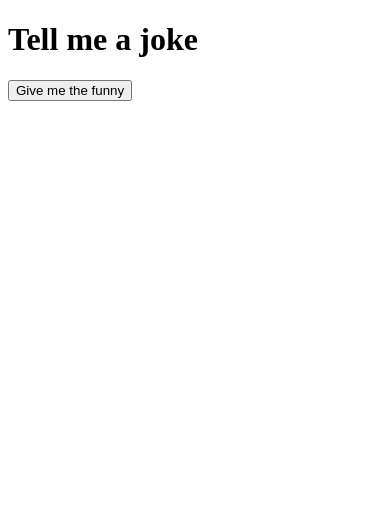
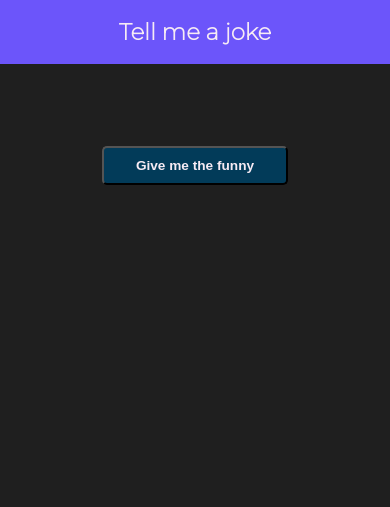
Before and after one commit to Bgoodhart16/Bgoodhart, a plain HTML site: page JokeWebsite/index.html in a window 390 px wide. Drawn offline with Linux system fonts and the light colour scheme; a web font is replaced by a local one.

Commit message:
messed with some framing and colors

```diff
--- a/JokeWebsite/index.html
+++ b/JokeWebsite/index.html
@@ -5,26 +5,43 @@
     <meta charset="UTF-8">
     <meta name="viewport" content="width=device-width, initial-scale=1.0">
     <meta http-equiv="X-UA-Compatible" content="ie=edge">
-        <title>Tell me a joke</title>
+    <title>Tell Me A Joke</title>
     <link rel="stylesheet" href="style.css">
+    <style>
+        @import url('https://fonts.googleapis.com/css2?family=Lobster&family=Montserrat:wght@200&display=swap');
+    </style>
+
+
 </head>
 
+<header>
+    <h1>Tell me a joke</h1>
+</header>
+
 <body>
-
-        <h1>Tell me a joke</h1>
-
-        <button id = "loadJoke">Give me the funny</button><br>
-
-        <div id = "setup">
-        </div><br>
-
-        <div id = "delivery">
+    <div id="contentWindow">
+        <div id = "wrapper">
+            <button id="loadJoke">Give me the funny</button><br>
         </div>
 
-        <script defer src="script.js" charset="utf-8">
 
+        <div id="wrapper">
+            <div id="setup">
+            </div><br>
+        </div>
 
-        </script>
+        <div id="wrapper">
+            <div id="delivery">
+            </div><br>
+        </div>
+
+        <div id="wrapper">
+            <div id="error">
+            </div><br>
+        </div>
+    </div>
+<script defer src="script.js" charset="utf-8"></script>
+
 
 </body>
 
--- a/JokeWebsite/script.js
+++ b/JokeWebsite/script.js
@@ -3,7 +3,9 @@ document.addEventListener("click", function (event) {
 
     fetch("https://v2.jokeapi.dev/joke/Any?safe-mode")
     .then((response) => response.json())
-    .then((data) => displayJoke(data));
+    .then((data) => displayJoke(data))
+    .catch(() => displayError());
+
 });
 
 function displayJoke(data) {
@@ -12,3 +14,8 @@ function displayJoke(data) {
     setup.innerHTML = data.setup;
     delivery.innerHTML = data.delivery;
 }
+
+function displayError() {
+    const error = document.getElementById("error");
+    error.innerHTML = "Whoops, something went wrong. Please try again later!";
+  }
--- a/JokeWebsite/style.css
+++ b/JokeWebsite/style.css
@@ -0,0 +1,112 @@
+@import url('https://fonts.googleapis.com/css2?family=M+PLUS+Code+Latin&display=swap');
+
+html {
+    background-color: rgb(31, 31, 31);
+    color: #482673;
+    font-family: 'M PLUS Code Latin', sans-serif;
+    margin-top: 0;
+
+}
+
+body {
+    margin: 0;
+}
+
+head {
+    width: 100%;
+    padding-left: 50px;
+    padding-right: 50px;
+}
+
+h1 {
+    background-color: #6C55FA;
+    color: #f6ebf4;
+    text-align: left;
+    padding: 16px;
+    padding-left: 100px;
+    font-size: 30px;
+    margin: 0;
+    font-weight: bold;
+    font-family: 'Lobster';
+    font-family: 'Montserrat', sans-serif;
+}
+
+
+
+button {
+    text-align: center;
+    background-color: #023b59;
+    color: #f6ebf4;
+    padding: 15px 32px;
+    font-size: 1.5vw;
+    transition-duration: 0.4s;
+    cursor: pointer;
+    border-radius: 0.3125rem;
+    margin: 50px;
+    font-family: 'Lobster';
+    font-family: 'Montserrat', sans-serif;
+    font-weight: bold;
+}
+
+button:hover {
+    background-color: #f6ebf4;
+    color: #023b59;
+    border: 2px solid #023b59;
+
+}
+
+#wrapper {
+    display: flex;
+    align-items: center;
+    text-align: center;
+    justify-content: center;
+    padding: 2rem;
+    font-size: 30px;
+    font-size: 3.5vw;
+
+}
+
+#contentWindow {
+    max-width: 750px;
+    margin: auto;
+}
+
+#setup {
+    /* font-size: 25px; */
+    font-size: 2vw;
+    color: #f6ebf4;
+}
+
+#delivery {
+    font-size: 2vw;
+    color: #f6ebf4;
+}
+
+@media only screen and (max-width: 650px) {
+    h1 {
+        text-align: center;
+        padding: 18px;
+        font-size: 23px;
+        margin: 0;
+        font-weight: 100;
+        font-weight: bold;
+    }
+
+    button {
+        text-align: center;
+        font-family: 'M PLUS Code Latin', sans-serif;
+        background-color: #023b59;
+        color: #f6ebf4;
+        padding: 10px 32px;
+        font-size: 3.5vw;
+        transition-duration: 0.4s;
+        cursor: pointer;
+        border-radius: 0.3125rem;
+        margin: 50px;
+    }
+
+    #contentWindow {
+        max-width: 400px;
+        margin: auto;
+    }
+}
```
Lines whose indentation alone changed are shown as unchanged.
